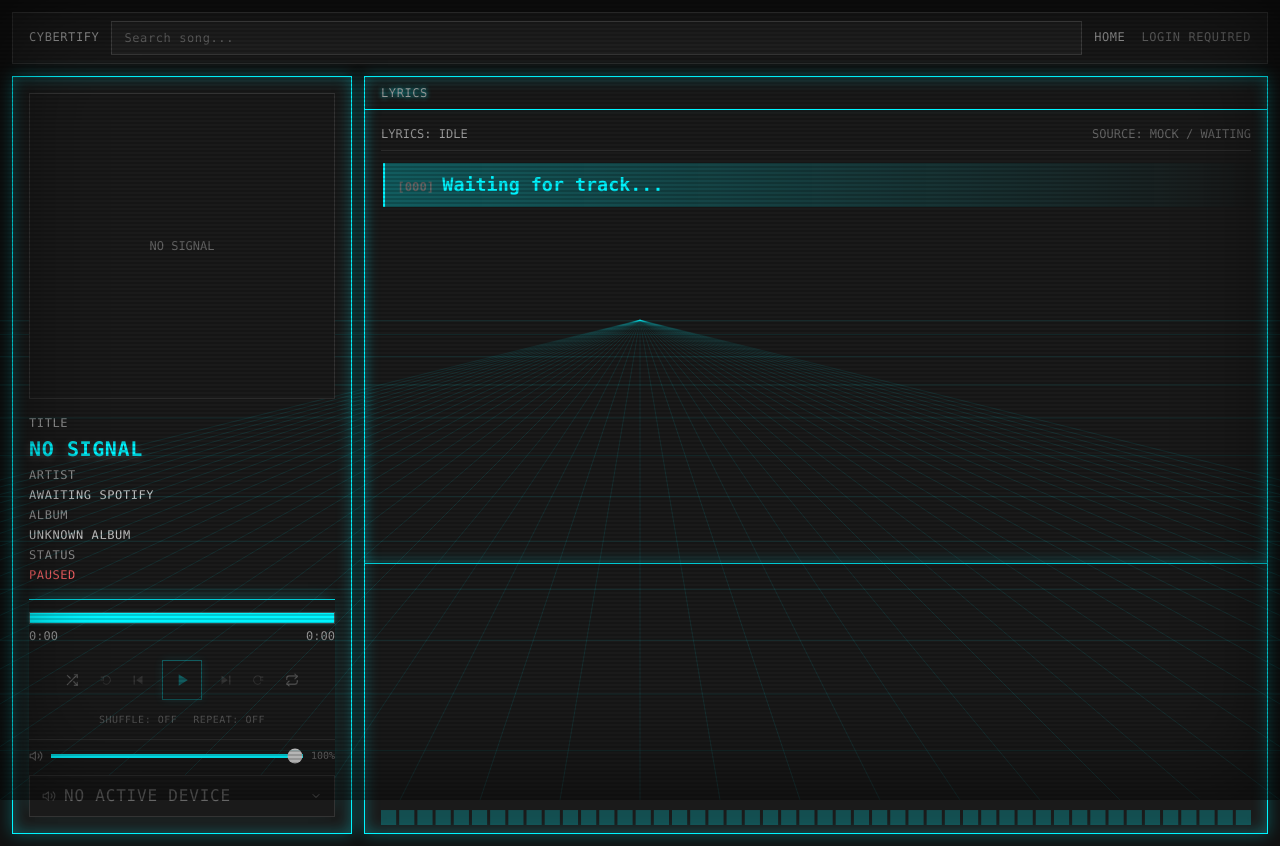
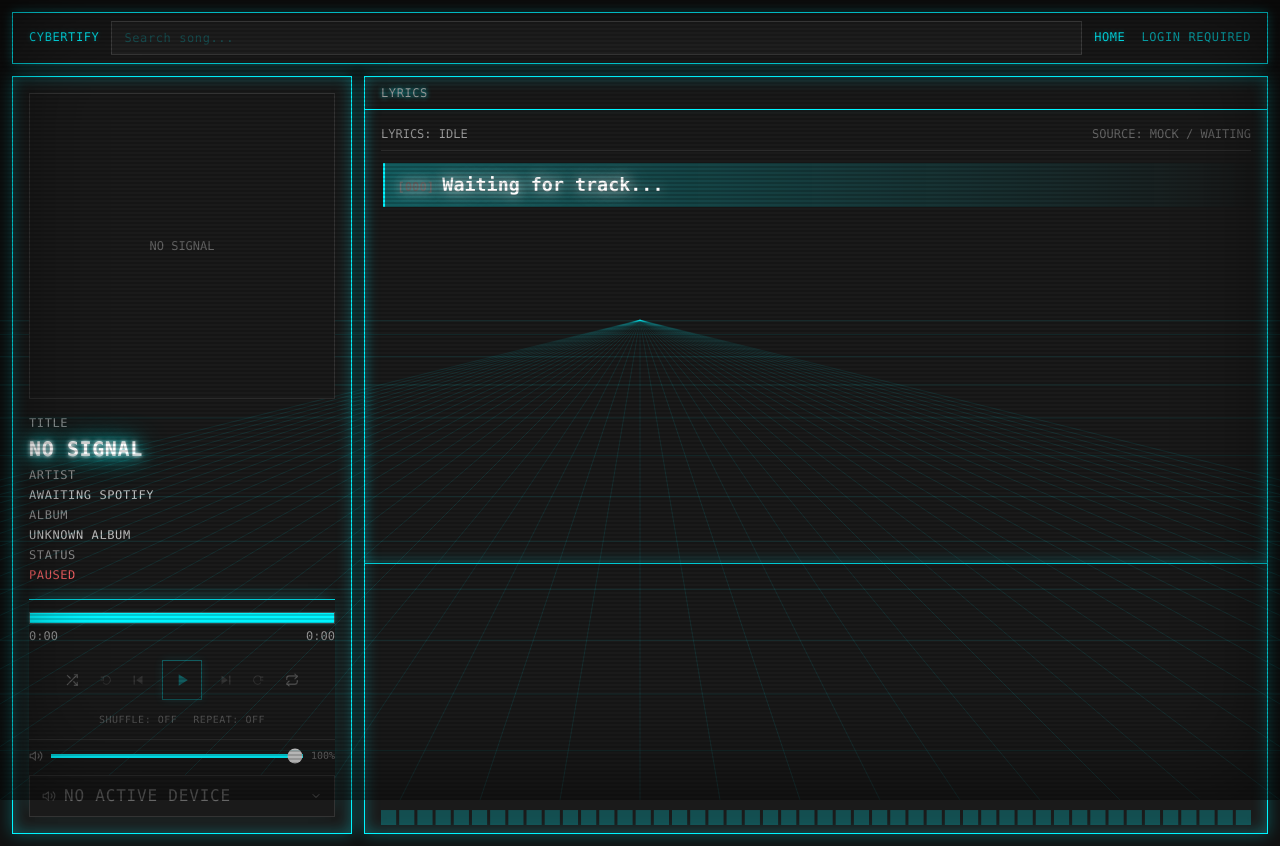
Before and after one commit to NILBERMAYTA/Cybertify, a React (Vite) app: page /player in a window 1280 px wide. Built offline with nearby package versions, Linux system fonts and the light colour scheme.

Commit message:
Estetica del reproductor mejorado

```diff
--- a/src/components/home/TrackSearchPanel.tsx
+++ b/src/components/home/TrackSearchPanel.tsx
@@ -1,9 +1,9 @@
 import { memo, useCallback, useEffect, useRef, useState } from 'react'
 import { spotifyConfig } from '../../app/config'
 import { getValidAccessToken } from '../../features/auth/spotifyAuth'
-import { play, searchTracks, SpotifyApiError } from '../../features/spotify/spotifyApi'
+import { getAvailableDevices, play, searchTracks, SpotifyApiError } from '../../features/spotify/spotifyApi'
 import type { SpotifyTrack } from '../../features/spotify/spotifyTypes'
-import { getWebPlayerDeviceId } from '../../features/player/webPlaybackSdk'
+import { ensureWebPlayerReady } from '../../features/player/webPlaybackSdk'
 
 const DEBOUNCE_MS = 400
 const MIN_QUERY_LENGTH = 3
@@ -161,21 +161,32 @@ function TrackSearchPanelComponent({ onTrackPlayed }: TrackSearchPanelProps) {
     setResults([])
 
     try {
+      const devicesRes = await getAvailableDevices(accessToken)
+      const activeDevice = devicesRes.devices.find(d => d.is_active)
+
+      if (!activeDevice && devicesRes.devices.length === 0) {
+        // No active devices, initialize web player lazily
+        setStatus('Initializing web player...')
+        const webDeviceId = await ensureWebPlayerReady()
+        await play(accessToken, { uris: [track.uri], deviceId: webDeviceId })
+      } else {
+        // Try playing normally, Spotify will use the active device or fallback to an available one
         await play(accessToken, { uris: [track.uri] })
+      }
+
       setStatus(`▶ ${track.name}`)
       onTrackPlayed?.()
     } catch (error) {
       if (error instanceof SpotifyApiError && error.status === 404 && error.message.toLowerCase().includes('device')) {
-        const webDeviceId = getWebPlayerDeviceId()
-        if (webDeviceId) {
+        setStatus('Initializing web player...')
         try {
+          const webDeviceId = await ensureWebPlayerReady()
           await play(accessToken, { uris: [track.uri], deviceId: webDeviceId })
           setStatus(`▶ ${track.name}`)
           onTrackPlayed?.()
           return
         } catch (retryError) {
           error = retryError
-          }
         }
       }
 
@@ -193,7 +204,12 @@ function TrackSearchPanelComponent({ onTrackPlayed }: TrackSearchPanelProps) {
   return (
     <div ref={wrapperRef} className="relative flex min-w-0 flex-1 sm:min-w-[320px]">
       <input
-        className="w-full border border-[#444] bg-[#222] px-3 py-2 text-xs normal-case text-[#ddd] outline-none placeholder:text-[#666] focus:border-[#888]"
+        className="w-full border bg-[#222] px-3 py-2 text-xs normal-case outline-none transition-all duration-300 placeholder:opacity-50"
+        style={{
+          borderColor: isOpen || query ? 'var(--color-dynamic-primary, #444)' : '#444',
+          color: 'var(--color-dynamic-primary, #ddd)',
+          boxShadow: isOpen || query ? '0 0 8px var(--color-dynamic-glow, transparent)' : 'none'
+        }}
         aria-label="Search Spotify tracks"
         onChange={(event) => setQuery(event.target.value)}
         onFocus={() => {
--- a/src/components/layout/TerminalLayout.tsx
+++ b/src/components/layout/TerminalLayout.tsx
@@ -12,13 +12,14 @@ import { getValidAccessToken } from '../../features/auth/spotifyAuth'
 import { usePlayerStore } from '../../features/player/playerStore'
 import {
   getPlaybackState,
+  seekToPosition,
   SpotifyApiError,
 } from '../../features/spotify/spotifyApi'
 import { motion } from 'framer-motion'
 import { TerminalPanel } from './TerminalPanel'
 import { TerminalShell } from './TerminalShell'
 import { extractColors } from '../../features/theme/extractColors'
-import { initWebPlayer, disconnectWebPlayer } from '../../features/player/webPlaybackSdk'
+import { disconnectWebPlayer } from '../../features/player/webPlaybackSdk'
 
 const POLL_INTERVAL_MS = 1000
 
@@ -42,7 +43,8 @@ function TerminalLayoutComponent() {
   const [status, setStatus] = useState('sync ready')
 
   useEffect(() => {
-    void initWebPlayer()
+    // Web player is initialized lazily when searching/playing a track
+    // if no other device is available.
     return () => disconnectWebPlayer()
   }, [])
 
@@ -134,20 +136,53 @@ function TerminalLayoutComponent() {
     }
   }, [pollPlayback])
 
-  const progress = Math.min(100, Math.max(0, (progressMs / (durationMs || 1)) * 100))
+  const handleProgressClick = useCallback(async (e: React.MouseEvent<HTMLDivElement>) => {
+    if (!durationMs) return
+    const rect = e.currentTarget.getBoundingClientRect()
+    const percent = Math.max(0, Math.min(1, (e.clientX - rect.left) / rect.width))
+    const newPositionMs = Math.floor(percent * durationMs)
+
+    // Optimistic UI update
+    usePlayerStore.setState({ progressMs: newPositionMs })
+
+    const accessToken = await getValidAccessToken(spotifyConfig)
+    if (accessToken) {
+      try {
+        await seekToPosition(accessToken, newPositionMs)
+        setTimeout(() => void pollPlayback(), 500)
+      } catch (err) {
+        console.error('Seek failed', err)
+      }
+    }
+  }, [durationMs, pollPlayback])
 
   return (
     <TerminalShell contentClassName="mx-auto flex w-full max-w-[1440px] flex-col gap-3 px-3 py-3">
-      <header className="flex flex-wrap items-start justify-between gap-3 border border-[#333] bg-[#1a1a1a] px-4 py-2 text-xs uppercase tracking-wider text-[#999]">
-        <Link className="shrink-0 py-2 hover:text-white" to={paths.home}>
+      <header
+        className="flex flex-wrap items-start justify-between gap-3 border bg-[#1a1a1a] px-4 py-2 text-xs uppercase tracking-wider transition-colors duration-500"
+        style={{
+          borderColor: 'var(--color-dynamic-primary, #333)',
+          boxShadow: '0 0 10px var(--color-dynamic-glow, transparent)',
+          color: 'var(--color-dynamic-primary, #999)'
+        }}
+      >
+        <Link
+          className="shrink-0 py-2 transition-all duration-300 hover:brightness-150"
+          to={paths.home}
+          style={{ textShadow: '0 0 5px var(--color-dynamic-glow, transparent)' }}
+        >
           CYBERTIFY
         </Link>
         <TrackSearchPanel onTrackPlayed={() => void pollPlayback()} />
         <nav className="flex shrink-0 items-center gap-4 py-2">
-          <Link className="text-[#999] hover:text-white" to={paths.home}>
+          <Link
+            className="transition-all duration-300 hover:brightness-150"
+            to={paths.home}
+            style={{ textShadow: '0 0 5px var(--color-dynamic-glow, transparent)' }}
+          >
             home
           </Link>
-          <span className="hidden text-[#666] sm:inline">{status}</span>
+          <span className="hidden opacity-70 sm:inline" style={{ textShadow: 'none' }}>{status}</span>
         </nav>
       </header>
 
@@ -159,7 +194,10 @@ function TerminalLayoutComponent() {
           <div className="mt-4 border-t pt-3" style={{ borderColor: 'var(--color-dynamic-primary, #00f5ff)', boxShadow: '0 -5px 15px -5px var(--color-dynamic-glow, rgba(0,245,255,0.3))' }}>
             {/* Read-only progress bar */}
             <div className="space-y-1 text-xs text-[#999]">
-              <div className="h-3 w-full border border-[#444] bg-[#222]">
+              <div
+                className="h-3 w-full border border-[#444] bg-[#222] cursor-pointer"
+                onClick={handleProgressClick}
+              >
                 <div
                   className="h-full"
                   style={{
--- a/src/components/lyrics/LyricsPanel.tsx
+++ b/src/components/lyrics/LyricsPanel.tsx
@@ -185,10 +185,10 @@ function LyricsPanelComponent({ albumName, artistName, durationMs, lrcText, prog
           if (isActive) {
             className = 'border-l-2 px-3 py-2 text-lg font-bold transition-all duration-300'
             style = {
-              color: 'var(--color-dynamic-primary, #00f5ff)',
+              color: '#ffffff',
               borderColor: 'var(--color-dynamic-primary, #00f5ff)',
               background: 'linear-gradient(90deg, var(--color-dynamic-glow, rgba(0,245,255,0.15)) 0%, transparent 100%)',
-              textShadow: 'none',
+              textShadow: '0 0 12px rgba(255, 255, 255, 0.9), 0 0 25px rgba(255, 255, 255, 0.5)',
               transform: 'scale(1.02) translateX(2px)',
               transformOrigin: 'left center'
             }
--- a/src/components/player/PlayerCard.tsx
+++ b/src/components/player/PlayerCard.tsx
@@ -15,8 +15,10 @@ function PlayerCardComponent() {
       <div className="space-y-1 text-xs uppercase tracking-wider">
         <p className="text-[#999]">Title</p>
         <h2
-          className="terminal-glow-text break-words text-xl font-bold text-white"
-          style={{ textShadow: '0 2px 8px rgba(255,255,255,0.2)' }}
+          className="break-words text-xl font-bold text-white"
+          style={{
+            textShadow: '0 0 4px #ffffff, 0 0 15px var(--color-dynamic-primary, #00f5ff), 0 0 30px var(--color-dynamic-primary, #00f5ff)'
+          }}
         >
           {trackName || 'NO SIGNAL'}
         </h2>
--- a/src/features/player/webPlaybackSdk.ts
+++ b/src/features/player/webPlaybackSdk.ts
@@ -156,3 +156,35 @@ export function disconnectWebPlayer() {
     updateState({ player: null, deviceId: null, ready: false, error: null })
   }
 }
+
+/**
+ * Initializes the web player if needed and waits for it to become ready,
+ * returning the device ID.
+ */
+export function ensureWebPlayerReady(): Promise<string> {
+  return new Promise((resolve, reject) => {
+    if (state.ready && state.deviceId) {
+      resolve(state.deviceId)
+      return
+    }
+
+    if (state.error) {
+      reject(new Error(state.error))
+      return
+    }
+
+    const unsubscribe = subscribeWebPlayer((newState) => {
+      if (newState.ready && newState.deviceId) {
+        unsubscribe()
+        resolve(newState.deviceId)
+      } else if (newState.error) {
+        unsubscribe()
+        reject(new Error(newState.error))
+      }
+    })
+
+    if (!state.player) {
+      void initWebPlayer()
+    }
+  })
+}
--- a/src/features/spotify/spotifyApi.ts
+++ b/src/features/spotify/spotifyApi.ts
@@ -86,6 +86,12 @@ async function spotifyFetch<T>(path: string, accessToken: string, options: Spoti
 
   const text = await response.text().catch(() => '')
   if (!text) {
+    return undefined as T
+  }
+
+  const contentType = response.headers.get('content-type')
+  if (!contentType || !contentType.includes('application/json')) {
+    // Some successful Spotify endpoints return non-JSON text (e.g. routing tokens or empty bodies)
     return undefined as T
   }
 
```
Lines whose indentation alone changed are shown as unchanged.
